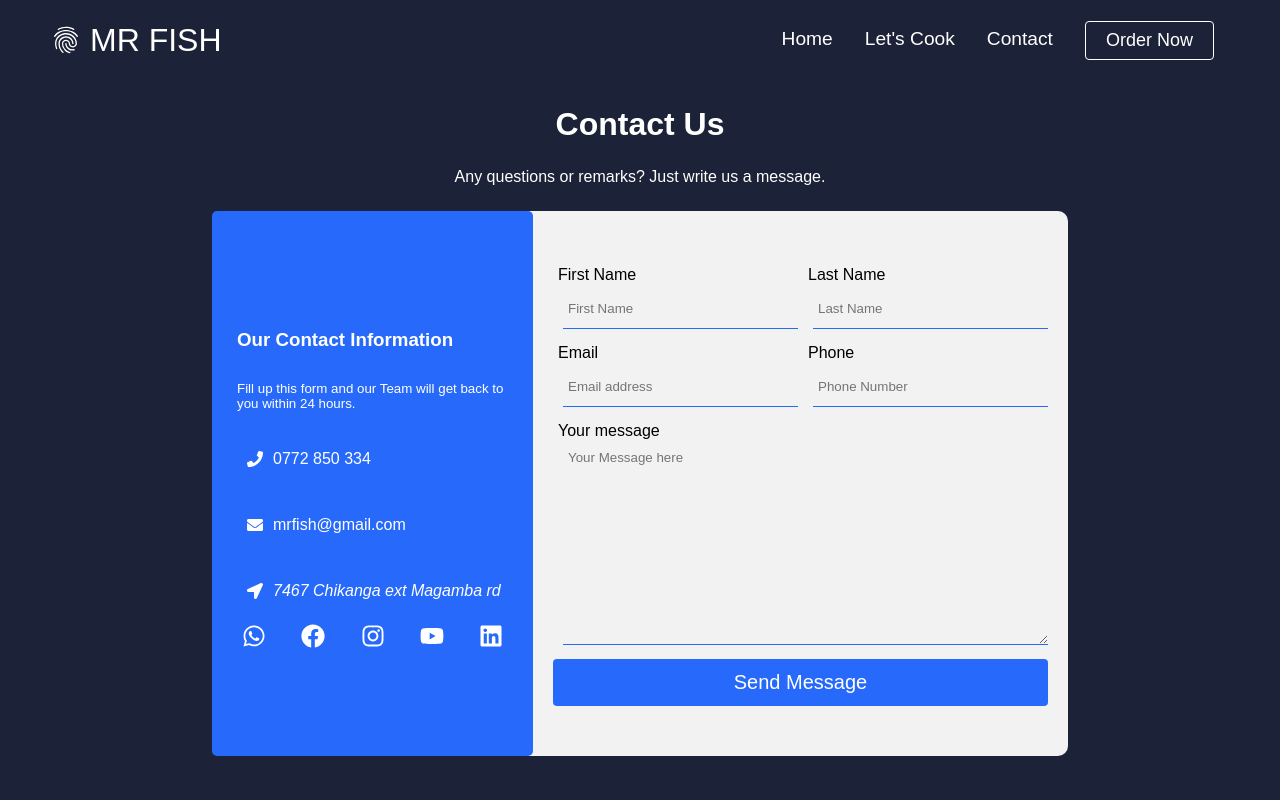
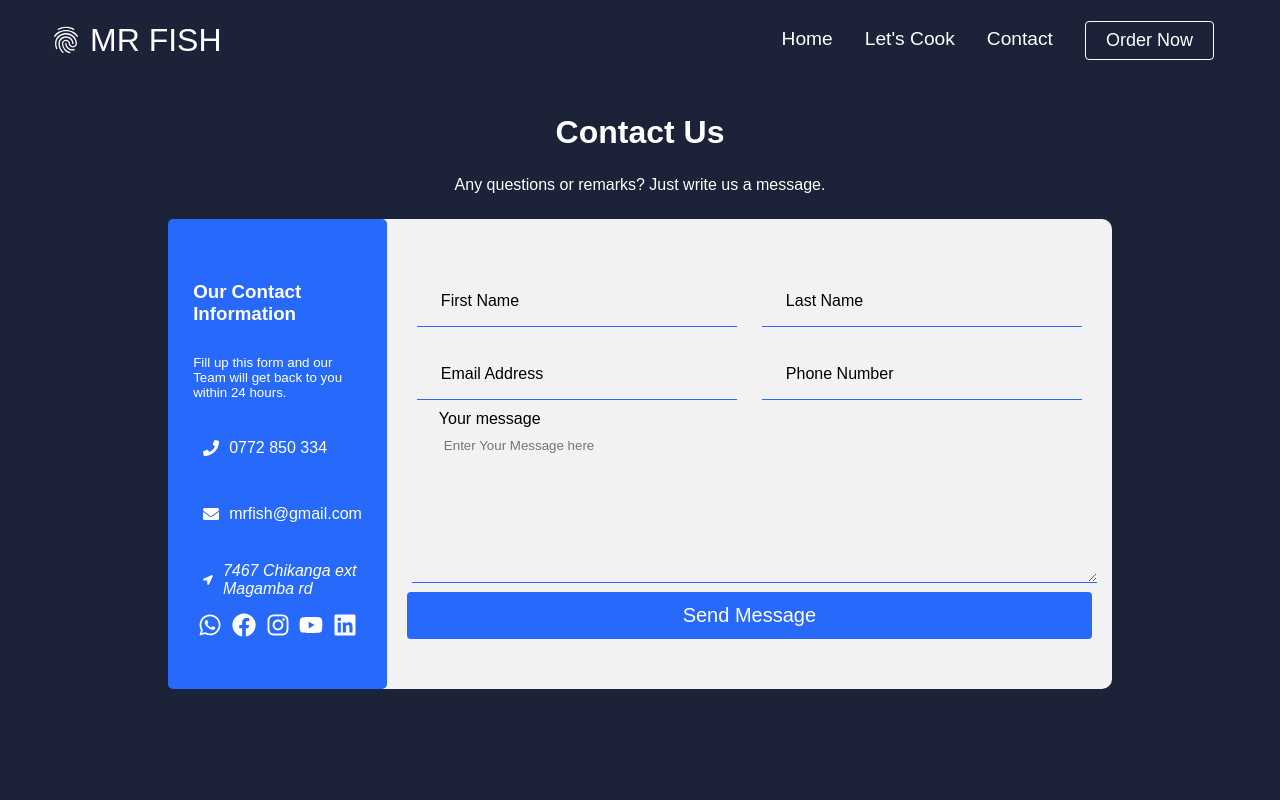
Before and after one commit to jchademwiri/mr-fish, a React (Create React App) app: page /contact in a window 1280 px wide. Shown: the top 800 px of the page. Built offline with nearby package versions, Linux system fonts and the light colour scheme.

Commit message:
made some changes to contact form design

```diff
--- a/src/components/ContactDetails/ContactDetails.css
+++ b/src/components/ContactDetails/ContactDetails.css
@@ -52,10 +52,7 @@ small {
 	grid-template-columns: 1fr 1fr;
 	gap: 5px;
 }
-.form-input {
-	margin: 5px;
-}
-input,
+
 textarea {
 	padding: 5px;
 	margin: 5px;
@@ -65,10 +62,7 @@ textarea {
 	height: 40px;
 	border-bottom: 1px solid #276afb;
 }
-textarea {
-	height: 200px;
-}
-input:focus,
+
 textarea:focus {
 	outline: 1px solid #276afb;
 	border: none;
@@ -81,6 +75,76 @@ textarea:focus {
 span > .icon {
 	margin: 10px;
 }
+.btn--wide {
+	width: 100%;
+}
+
+/* ====================================================  */
+
+.form {
+	position: relative;
+	width: 20rem;
+	height: 3rem;
+	margin: 10px;
+}
+
+.form__input {
+	position: absolute;
+	top: 0;
+	left: 0;
+	width: 100%;
+	height: 100%;
+	color: #000;
+	font-size: inherit;
+	font-family: inherit;
+	outline: none;
+	padding: 1.2rem;
+	background: none;
+	border: none;
+	border-bottom: 1px solid #276afb;
+}
+
+.form__input:hover {
+	border-color: #1c2237;
+}
+.form__input:focus {
+	outline: 1px solid #276afb;
+	border-radius: 0.5rem;
+	border: none;
+}
+
+.form__label {
+	position: absolute;
+	left: 1rem;
+	top: 0.8rem;
+	padding: 0 0.5rem;
+	color: #000;
+	cursor: text;
+	transition: top 200ms ease-in, left 200ms ease-in, font-size 200ms ease-in;
+	background-color: #f2f2f2;
+}
+
+.text__area {
+	padding-left: 2rem;
+}
+
+.form__input:focus ~ .form__label,
+.form__input:not(:placeholder-shown).form__input:not(:focus) ~ .form__label {
+	top: -0.5rem;
+	font-size: 0.8rem;
+	left: 0.8rem;
+}
+
+.form__input:not(:placeholder-shown).form__input:not(:focus) {
+	outline: 1px solid #276afb;
+	border-bottom: none;
+}
+
+textarea {
+	height: 150px !important;
+}
+
+/* =========================================================  */
 
 @media screen and (max-width: 991px) {
 	.main-container {
--- a/src/components/ContactDetails/index.js
+++ b/src/components/ContactDetails/index.js
@@ -78,56 +78,76 @@ const ContactDetails = () => {
 					</div>
 				</div>
 				<div className='right-container '>
+					<form>
 						<div className='contained'>
-						<div className='form-input'>
-							<label htmlFor='firstname'>First Name</label>
+							<div className='form'>
 								<input
+									className='form__input'
 									type='text'
 									name='firstName'
 									id='firstname'
-								placeholder='First Name'
+									autoComplete='off'
+									placeholder=' '
 								/>
+								<label className='form__label' htmlFor='firstname'>
+									First Name
+								</label>
 							</div>
-						<div className='form-input'>
-							<label htmlFor='lastname'>Last Name</label>
+							<div className='form'>
 								<input
+									className='form__input'
 									type='text'
-								name='lastName'
+									name='lastname'
 									id='lastname'
-								placeholder='Last Name'
+									autoComplete='off'
+									placeholder=' '
 								/>
+								<label className='form__label' htmlFor='lastname'>
+									Last Name
+								</label>
 							</div>
-					</div>
-					<div className='contained'>
-						<div className='form-input'>
-							<label htmlFor='email'>Email</label>
+							<div className='form'>
 								<input
+									className='form__input'
 									type='email'
 									name='email'
 									id='email'
-								placeholder='Email address'
+									autoComplete='off'
+									placeholder=' '
 								/>
+								<label className='form__label' htmlFor='email'>
+									Email Address
+								</label>
 							</div>
-						<div className='form-input'>
-							<label htmlFor='phone'>Phone</label>
+							<div className='form'>
 								<input
+									className='form__input'
 									type='tel'
-								name='phone'
-								id='phone'
-								placeholder='Phone Number'
+									name='phone_number'
+									id='phone_number'
+									autoComplete='off'
+									placeholder=' '
 								/>
+								<label className='form__label' htmlFor='phone_number'>
+									Phone Number
+								</label>
 							</div>
 						</div>
-					<div className='form-input'>
-						<label htmlFor='message'>Your message</label>
+
+						<div>
+							<label className='text__area' htmlFor='message'>
+								Your message
+							</label>
 							<textarea
+								className='text__area'
 								name='message'
 								id='message'
-							placeholder='Your Message here'></textarea>
+								placeholder='Enter Your Message here'></textarea>
 						</div>
 						<Button buttonSize='btn--wide' buttonColor='blue' type='submit'>
 							Send Message
 						</Button>
+					</form>
 				</div>
 			</div>
 		</div>
--- a/src/components/Location/Location.css
+++ b/src/components/Location/Location.css
@@ -1,5 +1,5 @@
 .location {
-	height: 7vh;
+	height: 8vh;
 	flex-direction: column;
 	display: flex;
 	justify-content: center;
--- a/src/components/Location/index.js
+++ b/src/components/Location/index.js
@@ -3,7 +3,7 @@ import './Location.css';
 const Location = () => {
 	return (
 		<>
-			<div className='location'>{/* <h1>Find Us</h1> */}</div>
+			<div className='location'>{/* <h1>Location</h1> */}</div>
 		</>
 	);
 };
--- a/src/pages/letscook.js
+++ b/src/pages/letscook.js
@@ -1,9 +1,11 @@
 import React from 'react';
+import Location from '../components/Location';
 import Recipe from '../components/Recipe';
 const Letscook = () => {
 	return (
 		<>
 			<Recipe />
+			<Location />
 		</>
 	);
 };
```
Lines whose indentation alone changed are shown as unchanged.
